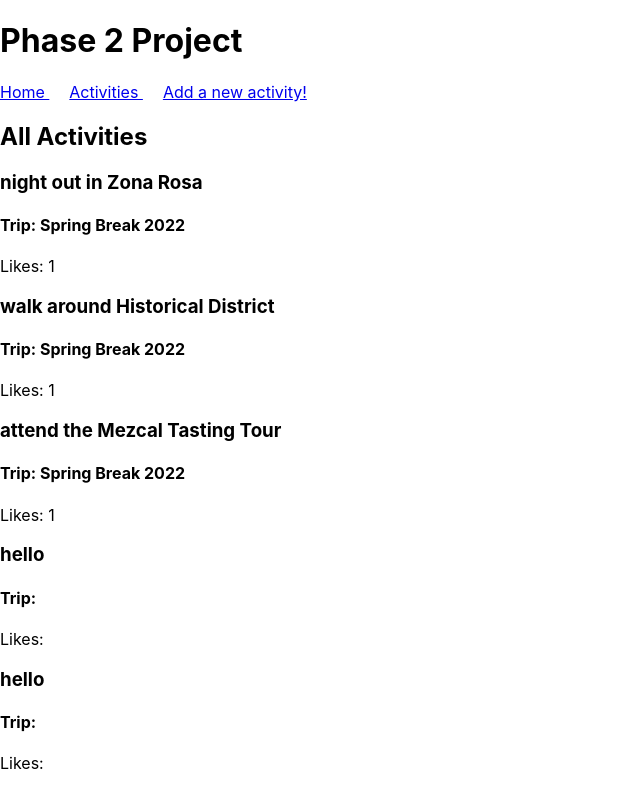
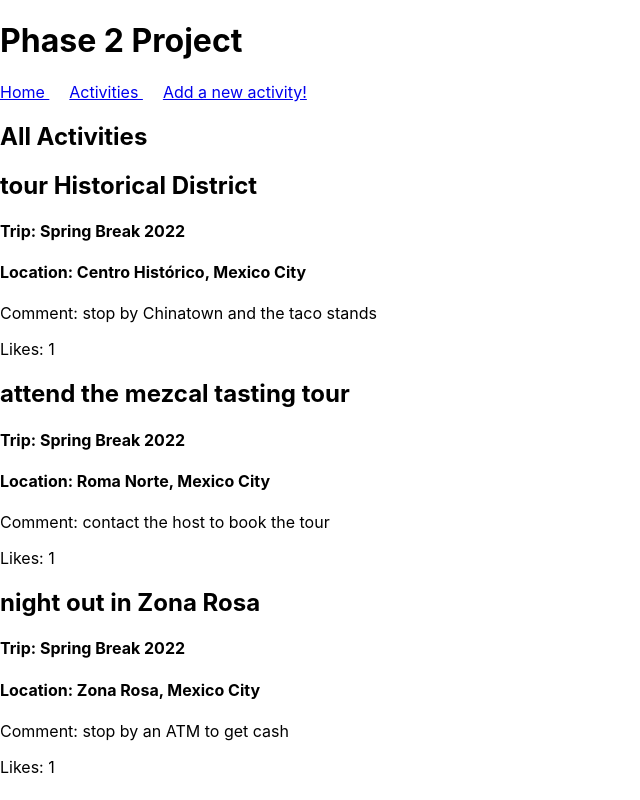
Before and after one commit to ttuannguyen/travelster-frontend, a React (Create React App) app: page /activities in a window 1280 px wide. Shown: the whole page, without its empty margins (0-640 px from the left). Built offline with nearby package versions, Linux system fonts and the light colour scheme; data requests are answered from the project's data file; the HTML template or start-up script is replaced by a standard one.

Commit message:
define a state variable for each individual input of the form

```diff
--- a/db.json
+++ b/db.json
@@ -1,30 +1,28 @@
 {
   "data": [
     {
-      "activity": "night out in Zona Rosa",
+      "name": "tour Historical District",
       "trip": "Spring Break 2022",
+      "location": "Centro Histórico, Mexico City",
+      "comment": "stop by Chinatown and the taco stands",
       "likes": 1,
       "id": 1
     },
     {
-      "activity": "walk around Historical District",
+      "name": "attend the mezcal tasting tour",
       "trip": "Spring Break 2022",
+      "location": "Roma Norte, Mexico City",
+      "comment": "contact the host to book the tour",
       "likes": 1,
       "id": 2
     },
     {
-      "activity": "attend the Mezcal Tasting Tour",
+      "name": "night out in Zona Rosa",
       "trip": "Spring Break 2022",
+      "location": "Zona Rosa, Mexico City",
+      "comment": "stop by an ATM to get cash",
       "likes": 1,
       "id": 3
-    },
-    {
-      "activity": "hello",
-      "id": 4
-    },
-    {
-      "activity": "hello",
-      "id": 5
     }
   ]
 }
--- a/src/components/Activity.jsx
+++ b/src/components/Activity.jsx
@@ -3,8 +3,10 @@ import React from 'react'
 const Activity = ({activity}) => {
   return (
     <div>
-      <h3>{activity.activity}</h3>
+      <h2>{activity.name}</h2>
       <h4>Trip: {activity.trip}</h4>
+      <h4>Location: {activity.location}</h4>
+      <p>Comment: {activity.comment}</p>
       <p>Likes: {activity.likes}</p>
     </div>
   )
--- a/src/components/Form.jsx
+++ b/src/components/Form.jsx
@@ -3,12 +3,18 @@ import React, {useState} from 'react';
 const Form = () => {
 
   const url = 'http://localhost:3000/data';
-  const [activity, setActivity] = useState('');
+  //const [activity, setActivity] = useState('');
+  const [name, setName] = useState('');
+  const [trip, setTrip] = useState('');
+  const [location, setLocation] = useState('');
+  const [comment, setComment] = useState('');
 
   const handleSubmit = (e) => {
     e.preventDefault();
 
-    let obj = { activity: e.target.name.value }
+    let obj = {
+      name: e.target.name.value,
+    }
 
     fetch(url, {
       method: 'POST',
@@ -19,9 +25,13 @@ const Form = () => {
     })
     .then(res => res.json())
     .then(json => console.log(json))
+    //.then(activity => setActivity(activity))
+
   }
 
-
+  const handleName = (e) => {
+    console.log(e.target.value)
+  }
 
 
 
@@ -29,14 +39,14 @@ const Form = () => {
     <div>
       <h2>Add an activity</h2>
       <form onSubmit={handleSubmit}>
-        <label>Name</label>
-        <input type='text' id='name' /><br />
+        <label>Activity Name</label>
+        <input type='text' id='name' name='name' /><br />
         <label>Trip</label>
-        <input type='text' id='trip' /><br />
+        <input type='text' id='trip' name='trip' /><br />
         <label>Location</label>
-        <input type='text' id='location' /><br />
-        <label>Comments</label>
-        <input type='text' id='comments' /><br />
+        <input type='text' id='location' name='location' /><br />
+        <label>Comment</label>
+        <textarea id='comment' name='comment' /><br />
         <input type='submit'/>
       </form>
     </div>
```
